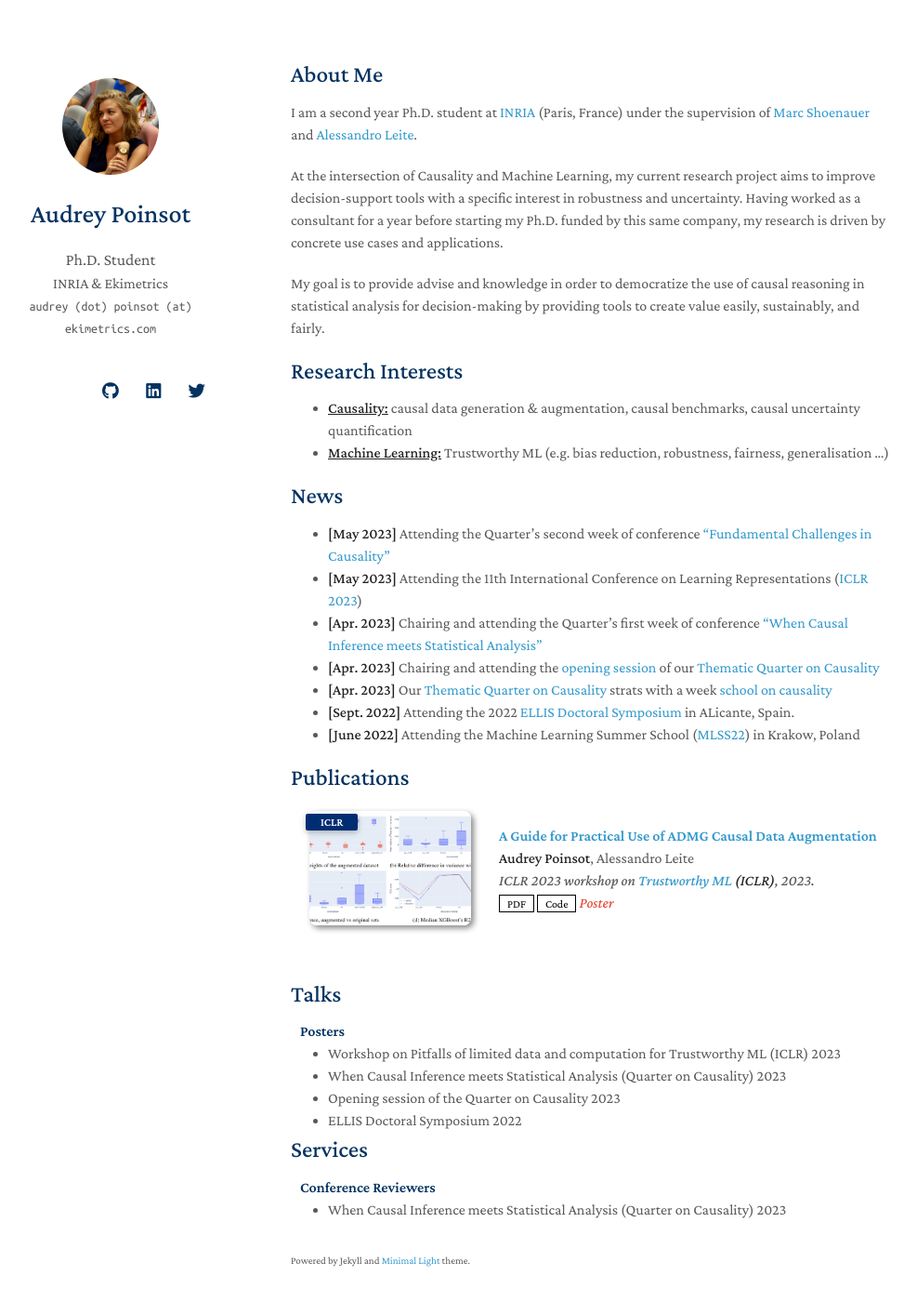
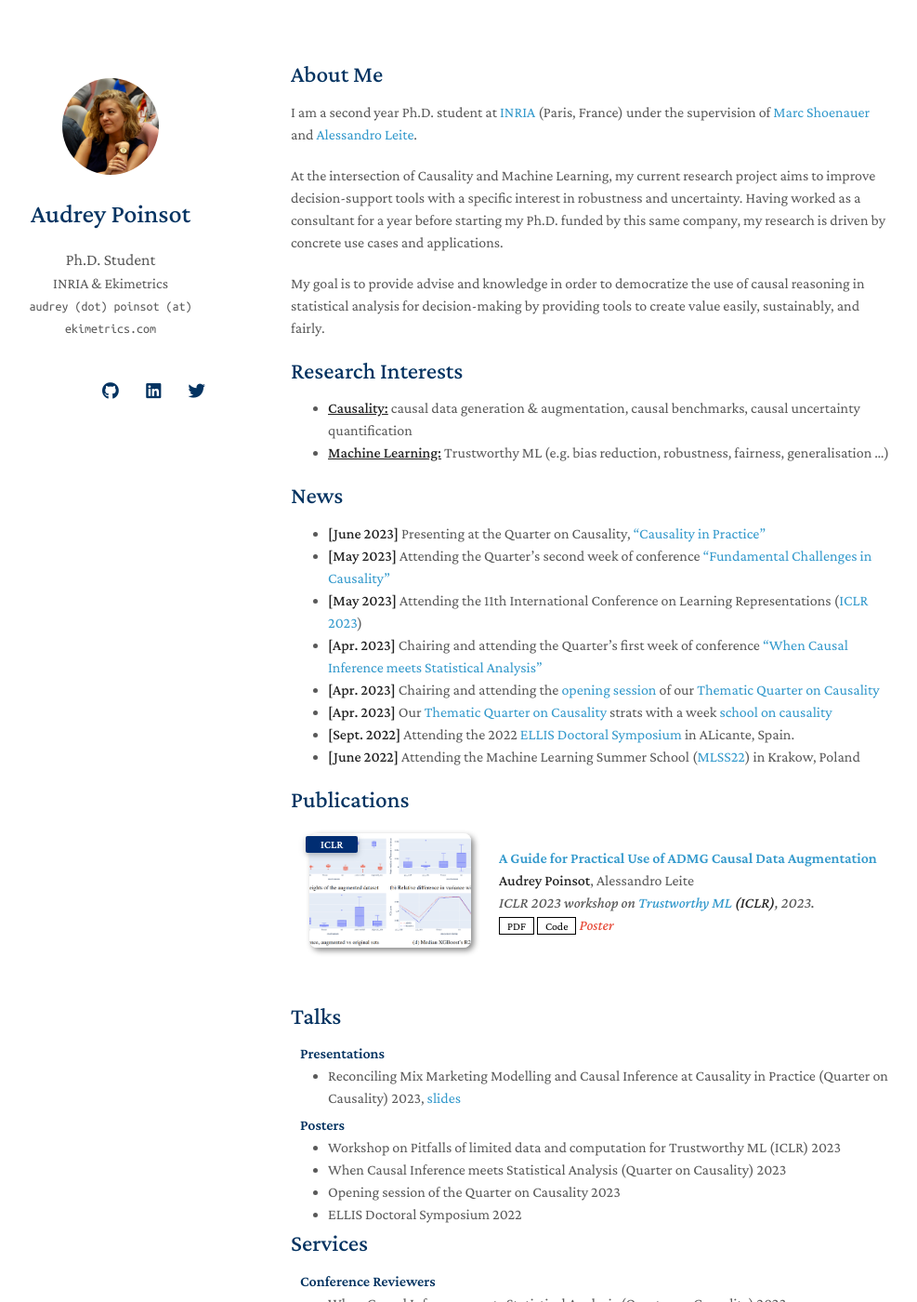
Before and after one commit to AudreyPoinsot/academic_website, a Jekyll site: the page built from index.md, in a window 1280 px wide and 1400 px high. Shown: the whole window at 93% size, without its empty margins (157-1144 px from the left). Built offline with Jekyll 4.4.1, drawn with Linux system fonts in a browser that asks for light colours; nearby versions of some CDN libraries; a style sheet for code colours, icons or effects is not loaded; our own code applies the rules of GitHub Pages for plain Markdown files.

Commit message:
add talk causality in practice

```diff
--- a/_includes/publications_and_talks.md
+++ b/_includes/publications_and_talks.md
@@ -31,6 +31,12 @@
 
 ## Talks
 
+<h4 style="margin:0 10px 0;">Presentations</h4>
+
+<ul style="margin:0 0 5px;">
+  <li>Reconciling Mix Marketing Modelling and Causal Inference at <a href="https://quarter-on-causality.github.io/practice/"><autocolor>Causality in Practice (Quarter on Causality) 2023</autocolor></a>, <a href="https://audreypoinsot.github.io/academic_website/assets/files/causality_in_practice_MMM_causality.pdf">slides</a></li>
+</ul>
+
 <h4 style="margin:0 10px 0;">Posters</h4>
 
 <ul style="margin:0 0 5px;">
--- a/index.md
+++ b/index.md
@@ -18,6 +18,7 @@ My goal is to provide advise and knowledge in order to democratize the use of ca
 
 ## News
 
+- **[June 2023]** Presenting at the Quarter on Causality, <a href="https://quarter-on-causality.github.io/practice/">"Causality in Practice"</a>
 - **[May 2023]** Attending the Quarter's second week of conference <a href="https://quarter-on-causality.github.io/challenges/">"Fundamental Challenges in Causality"</a>
 - **[May 2023]** Attending the 11th International Conference on Learning Representations (<a href="https://iclr.cc/">ICLR 2023</a>)
 - **[Apr. 2023]** Chairing and attending the Quarter's first week of conference <a href="https://quarter-on-causality.github.io/analysis/">"When Causal Inference meets Statistical Analysis"</a>
```
Also changed, not shown: notes.md (+1 -15 lines), 2 other files.
